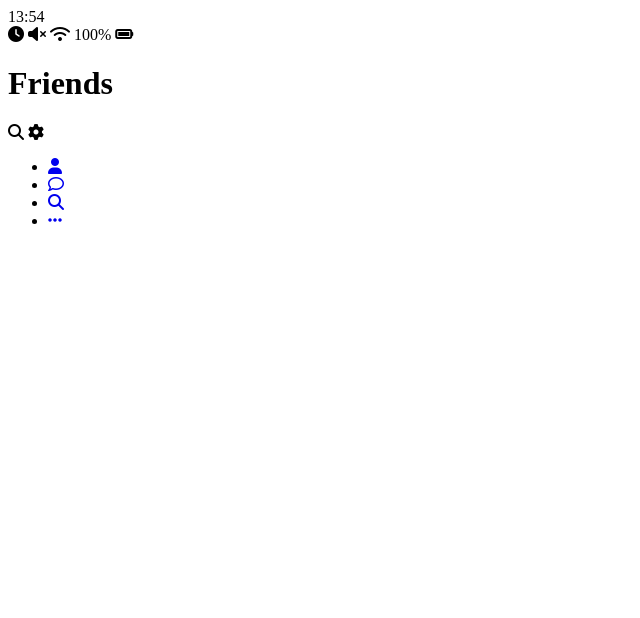
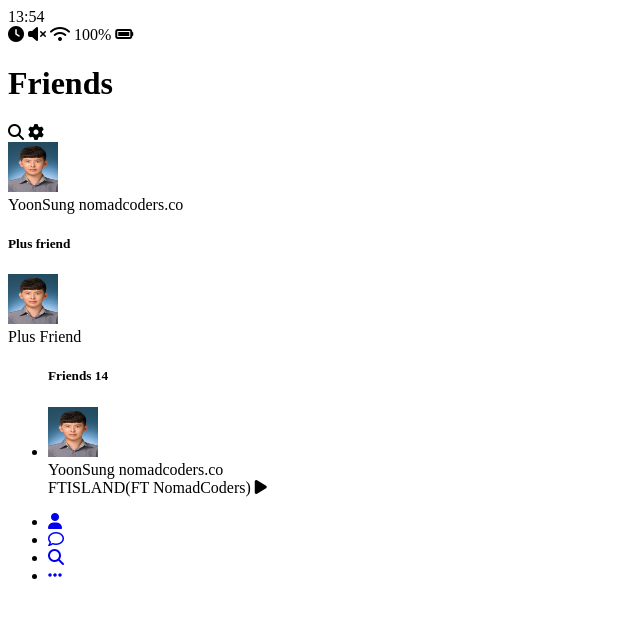
Before and after one commit to UnluckyJung/Kakao_Clone, a plain HTML site: page friends.html in a window 1280 px wide. Shown: the whole page, without its empty margins (0-640 px from the left). Drawn offline with Linux system fonts and the light colour scheme.

Commit message:
update : :pencil: 친구 화면 구현

```diff
--- a/friends.html
+++ b/friends.html
@@ -36,7 +36,63 @@
         </span>
       </div>
     </header>
-
+    <main class="friends">
+      <header class="friends__header">
+        <div class="friends__friend friend friend--lg">
+          <div class="friends__column">
+            <img
+              class="chat__avatar g-avatar"
+              src="images/avatar.jpg"
+              width="50px"
+              height="50px"
+            />
+            <div class="friend__content">
+              <span class="friend__name">YoonSung</span>
+              <span class="friend__status">nomadcoders.co</span>
+            </div>
+          </div>
+        </div>
+      </header>
+      <div class="friedns__plus">
+        <h5 class="friends__title">Plus friend</h5>
+        <div class="friends__friend friend">
+          <div class="firends__column">
+            <img
+              class="chat__avatar g-avatar"
+              src="images/avatar.jpg"
+              width="50px"
+              height="50px"
+            />
+            <div class="friend__content">
+              <span class="friend__name">Plus Friend</span>
+            </div>
+          </div>
+        </div>
+      </div>
+      <ul class="friends__list">
+        <h5 class="friends__title">Friends 14</h5>
+        <li class="friends__friend friend friend--lg">
+          <div class="friend_column">
+            <img
+              class="chat__avatar g-avatar"
+              src="images/avatar.jpg"
+              width="50px"
+              height="50px"
+            />
+            <div class="friend__content">
+              <span class="friend__name">YoonSung</span>
+              <span class="friend__status">nomadcoders.co</span>
+            </div>
+          </div>
+          <div class="friend_column">
+            <div class="friend__now-listening">
+              <span>FTISLAND(FT NomadCoders)</span>
+              <i class="fas fa-play"></i>
+            </div>
+          </div>
+        </li>
+      </ul>
+    </main>
     <nav class="nav">
       <ul class="nav__list">
         <li class="nav__list-item">
```
Also changed, not shown: index.html (+1 -2 lines).
